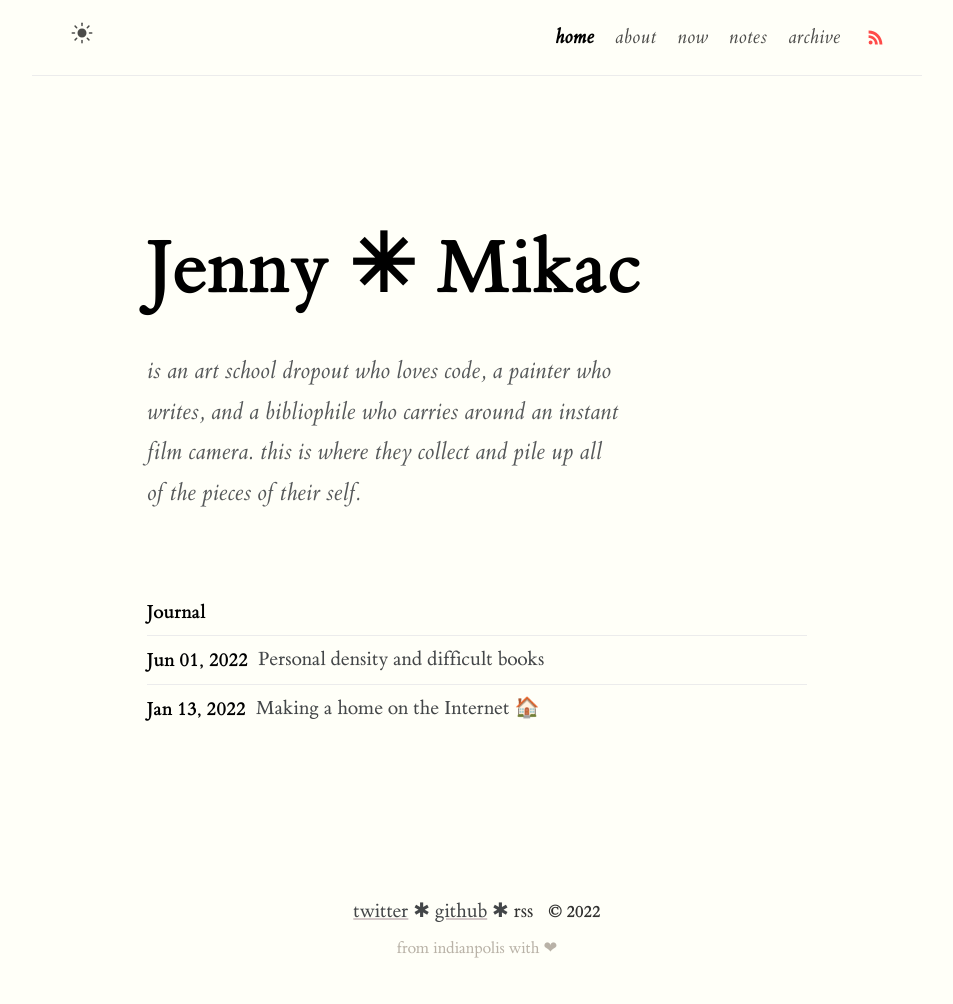
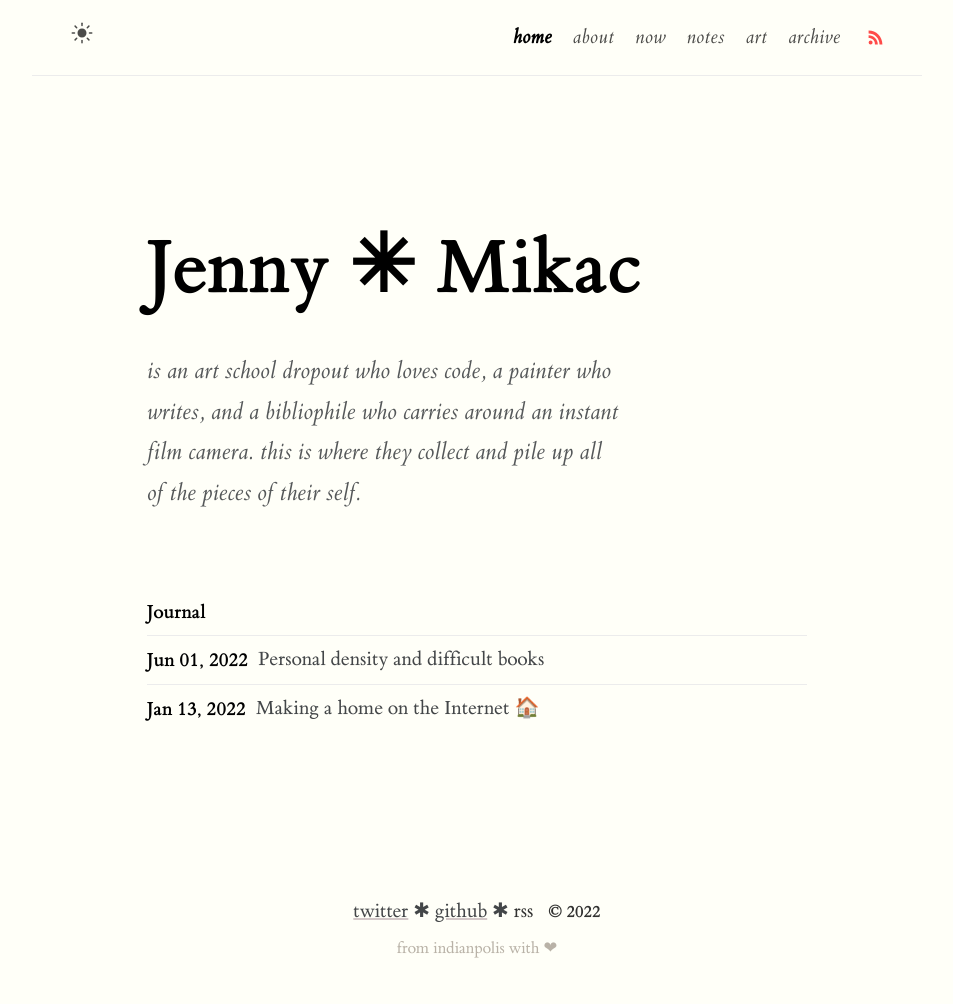
Before and after one commit to maudlinmandrake/hypertext-journal, a Jekyll site: the page built from index.md, in a window 1280 px wide. Shown: the whole page, without its empty margins (163-1116 px from the left). Built offline with Jekyll 4.4.1, drawn with Linux system fonts in a browser that asks for light colours.

Commit message:
Add portfolio link

```diff
--- a/_data/menus.yml
+++ b/_data/menus.yml
@@ -14,6 +14,10 @@
   url: http://notes.jennymikac.com
   external: true
 
+- title: art
+  url: http://art.jennymikac.com
+  external: true
+
 - title: archive
   url: /archive/
   external: false
```
